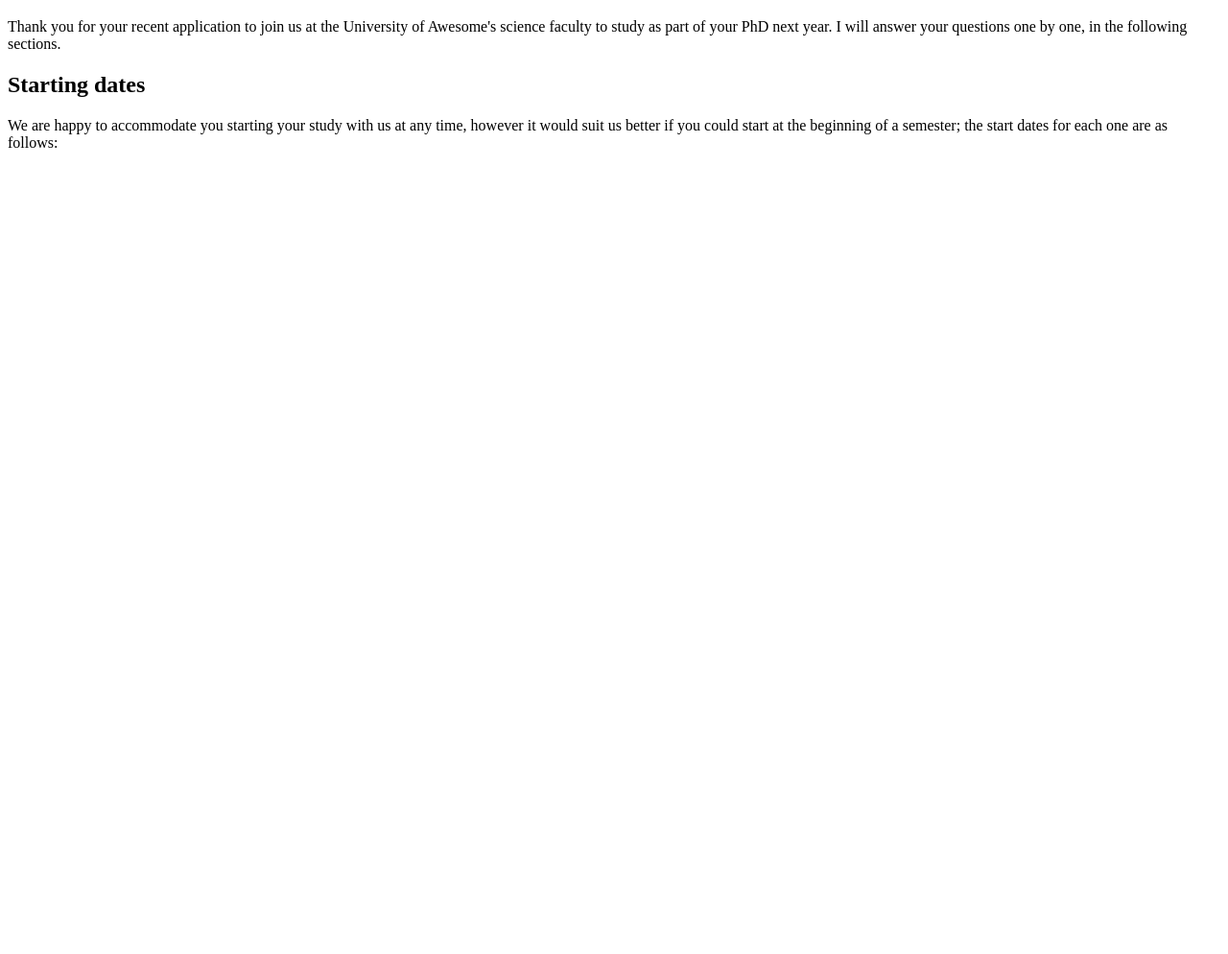
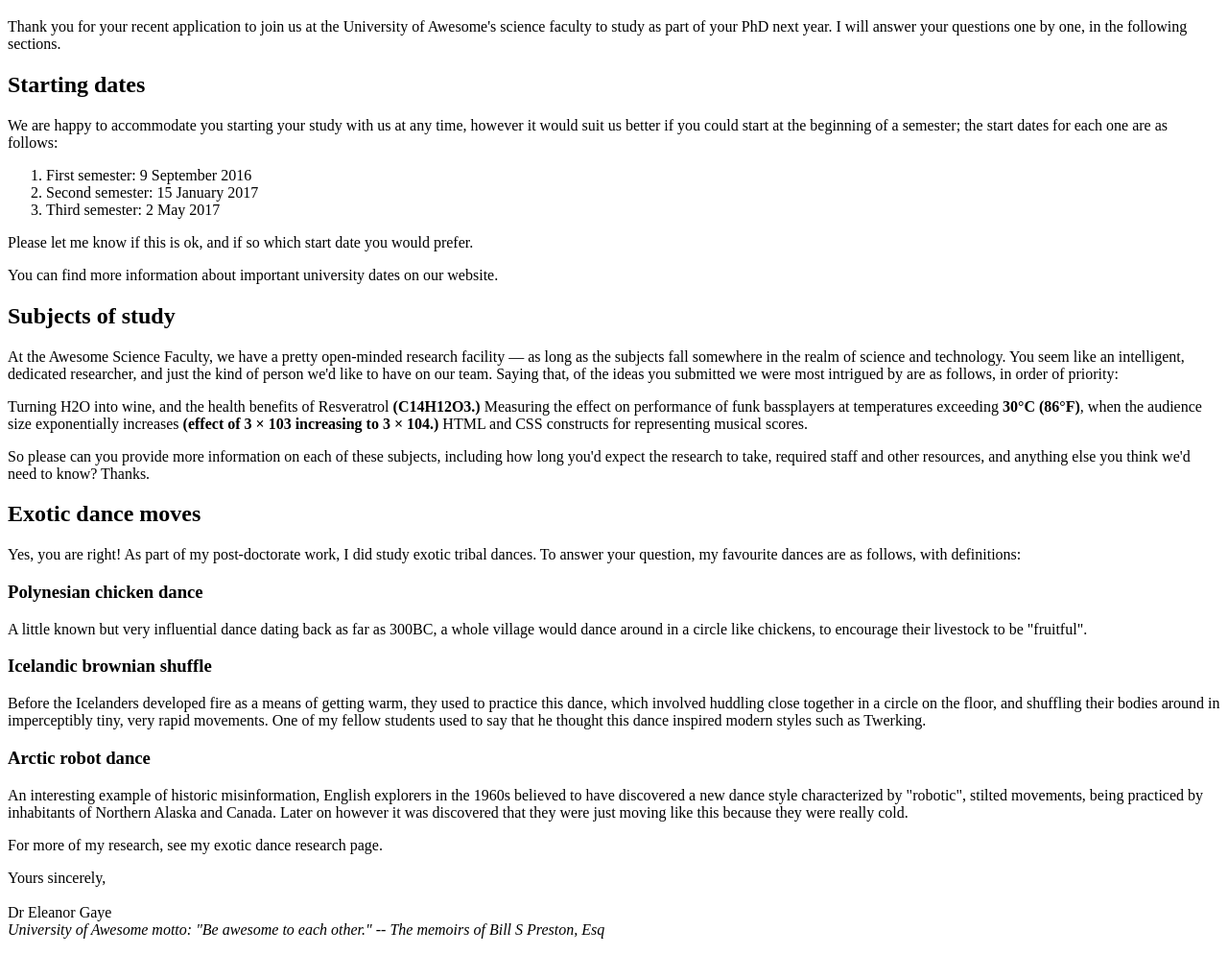
Before and after one commit to 1sab3lla097/Introduction-to-HTML, a plain HTML site: page index.html in a window 1280 px wide. Shown: the part 61-1055 px from the top of the page at 96% size. Before the commit the page ends 800 px from the top, so only its background shows below. Drawn offline with Linux system fonts and the light colour scheme.

Commit message:
completed document

```diff
--- a/index.html
+++ b/index.html
@@ -6,12 +6,54 @@
     <body>
         <h1>Dear Eileen</h1>
 
-        <p>Thank you for your recent application to join us at the University of Awesome's science faculty to study as part of your PhD next year. I will answer your questions one by one, in the following sections.
-        </p>
+        <p>Thank you for your recent application to join us at the University of Awesome's science faculty to study as part of your PhD next year. I will answer your questions one by one, in the following sections.</p>
 
         <h2>Starting dates</h2>
 
-        <p>We are happy to accommodate you starting your study with us at any time, however it would suit us better if you could start at the beginning of a semester; the start dates for each one are as follows:
+        <p>We are happy to accommodate you starting your study with us at any time, however it would suit us better if you could start at the beginning of a semester; the start dates for each one are as follows:</p>
+
+        <ol>
+            <li>First semester: 9 September 2016</li>
+            <li>Second semester: 15 January 2017</li>
+            <li>Third semester: 2 May 2017</li>
+        </ol>
+
+        <p>Please let me know if this is ok, and if so which start date you would prefer.</p>
+
+        <p>You can find more information about important university dates on our website.</p>
+
+        <h2>Subjects of study</h2>
+
+        <p>At the Awesome Science Faculty, we have a pretty open-minded research facility — as long as the subjects fall somewhere in the realm of science and technology. You seem like an intelligent, dedicated researcher, and just the kind of person we'd like to have on our team. Saying that, of the ideas you submitted we were most intrigued by are as follows, in order of priority:</p>
+
+        <p>Turning H2O into wine, and the health benefits of Resveratrol <strong>(C14H12O3.)</strong> Measuring the effect on performance of funk bassplayers at temperatures exceeding <strong>30°C (86°F)</strong>, when the audience size exponentially increases <strong>(effect of 3 × 103 increasing to 3 × 104.)</strong> HTML and CSS constructs for representing musical scores.</p>
+
+        <p>So please can you provide more information on each of these subjects, including how long you'd expect the research to take, required staff and other resources, and anything else you think we'd need to know? Thanks.</p>
+
+        <h2>Exotic dance moves</h2>
+
+        <p>Yes, you are right! As part of my post-doctorate work, I did study exotic tribal dances. To answer your question, my favourite dances are as follows, with definitions:</p>
+
+        <h3>Polynesian chicken dance</h3>
+
+        <p>A little known but very influential dance dating back as far as 300BC, a whole village would dance around in a circle like chickens, to encourage their livestock to be "fruitful".</p>
+
+        <h3>Icelandic brownian shuffle</h3>
+
+        <p>Before the Icelanders developed fire as a means of getting warm, they used to practice this dance, which involved huddling close together in a circle on the floor, and shuffling their bodies around in imperceptibly tiny, very rapid movements. One of my fellow students used to say that he thought this dance inspired modern styles such as Twerking.</p>
+
+        <h3>Arctic robot dance</h3>
+
+        <p>An interesting example of historic misinformation, English explorers in the 1960s believed to have discovered a new dance style characterized by "robotic", stilted movements, being practiced by inhabitants of Northern Alaska and Canada. Later on however it was discovered that they were just moving like this because they were really cold.</p>
+
+        <p>For more of my research, see my exotic dance research page.</p>
+
+        <p>
+            Yours sincerely,
+            <br><br>
+            Dr Eleanor Gaye<br>
+            <em>University of Awesome motto: "Be awesome to each other." -- The memoirs of Bill S Preston, Esq
+            </em>
         </p>
     </body>
 </html>
```
